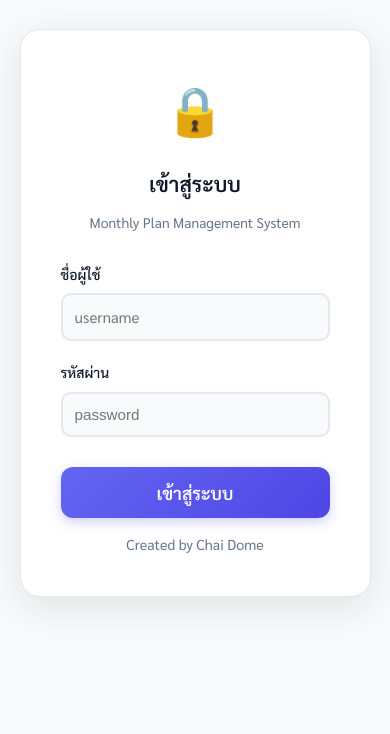
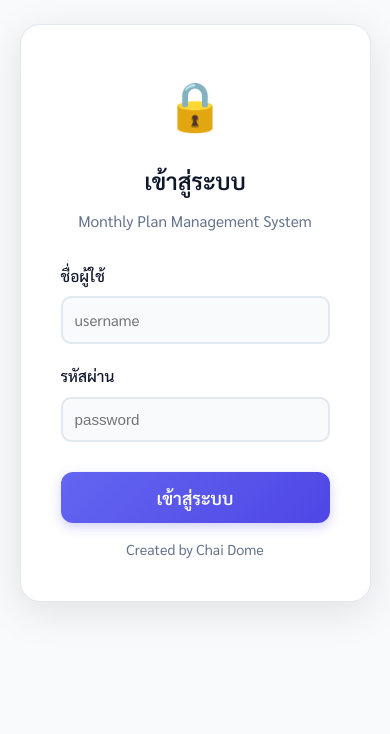
Before and after one commit to Saileinkham/Monthly-Plan-Team, a plain HTML site: page index.html in a window 390 px wide. Shown: the part 109-843 px from the top of the page. Drawn offline with Linux system fonts and the light colour scheme; no server answers.

Commit message:
Improve responsive font sizing

```diff
--- a/index.html
+++ b/index.html
@@ -6,7 +6,7 @@
     <title>Monthly Plan</title>
     <link href="https://fonts.googleapis.com/css2?family=Kanit:wght@300;400;500;600;700&family=Sarabun:wght@300;400;500;600&display=swap" rel="stylesheet">
     <script src="https://cdnjs.cloudflare.com/ajax/libs/xlsx/0.18.5/xlsx.full.min.js"></script>
-    <link rel="stylesheet" href="style.css">
+    <link rel="stylesheet" href="style.css?v=20260203-6">
 </head>
 <body>
     <!-- Sidebar Navigation -->
@@ -1258,7 +1258,7 @@
     <script src="https://www.gstatic.com/firebasejs/10.7.1/firebase-app-compat.js"></script>
     <script src="https://www.gstatic.com/firebasejs/10.7.1/firebase-firestore-compat.js"></script>
     <script src="https://www.gstatic.com/firebasejs/10.7.1/firebase-analytics-compat.js"></script>
-    <script src="firebase-config.js?v=20260203-5"></script>
-    <script src="script.js?v=20260203-5"></script>
+    <script src="firebase-config.js?v=20260203-6"></script>
+    <script src="script.js?v=20260203-6"></script>
 </body>
 </html>
--- a/style.css
+++ b/style.css
@@ -41,13 +41,7 @@
             color: var(--text-primary);
             line-height: 1.6;
             transition: background 0.3s ease, color 0.3s ease;
-            font-size: 16px;
-        }
-
-        @media (max-width: 768px) {
-            body {
-                font-size: 14px;
-            }
+            font-size: clamp(15px, 0.9vw + 12px, 18px);
         }
 
         /* Sidebar Navigation */
@@ -3008,6 +3002,25 @@
             }
         }
 
+        @media (max-width: 480px) {
+            .container {
+                padding: 14px;
+            }
+
+            .summary-card {
+                padding: 16px;
+            }
+
+            .summary-card-header {
+                margin-bottom: 14px;
+                padding-bottom: 12px;
+            }
+
+            .summary-card-title {
+                font-size: 1rem;
+            }
+        }
+
         @media (min-width: 1440px) {
             .container {
                 max-width: 1400px;
@@ -3016,19 +3029,11 @@
             .header h1 {
                 font-size: 3rem;
             }
-
-            body {
-                font-size: 17px;
-            }
         }
 
         @media (min-width: 1920px) {
             .container {
                 max-width: 1600px;
-            }
-
-            body {
-                font-size: 18px;
             }
 
             .header h1 {
```
